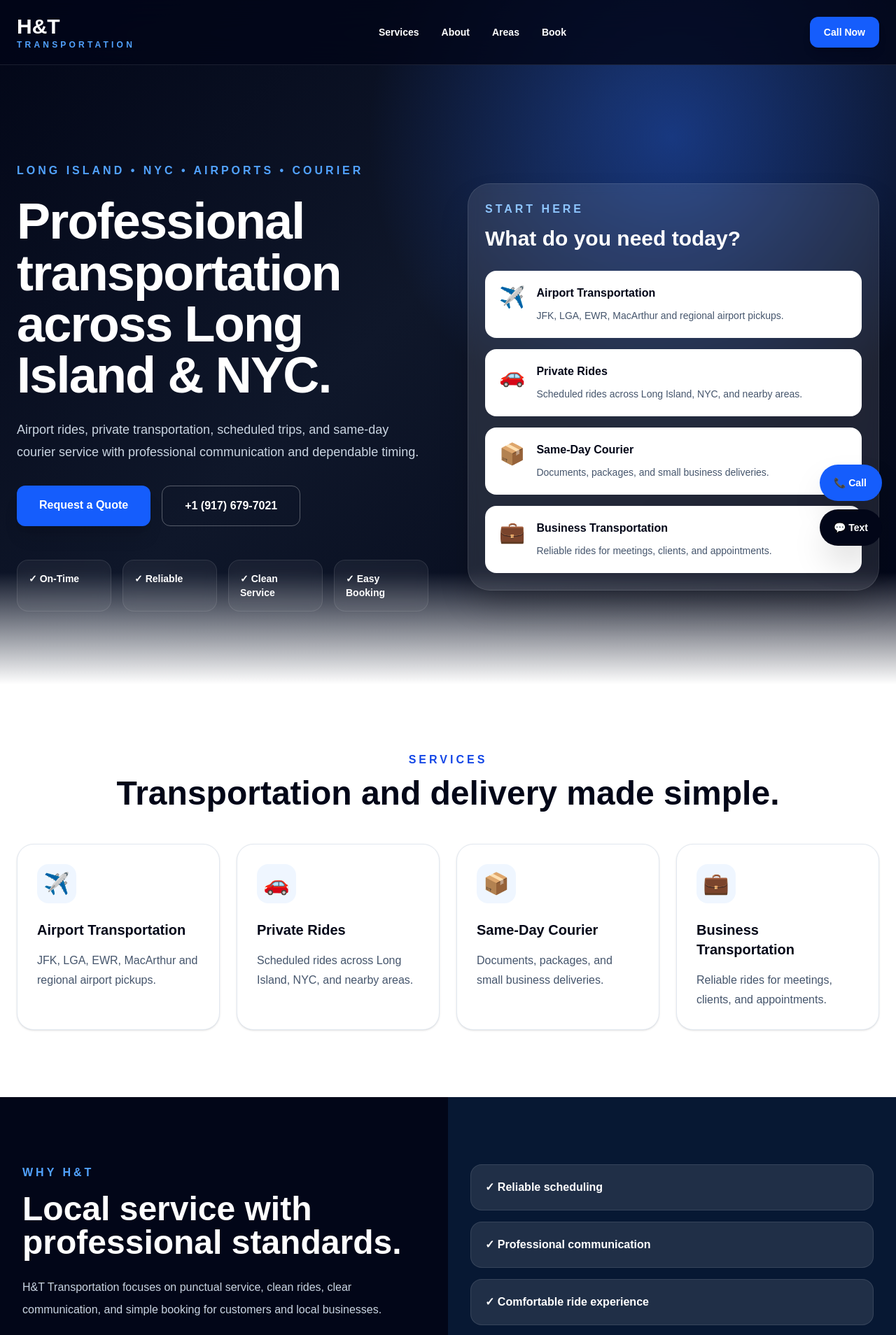
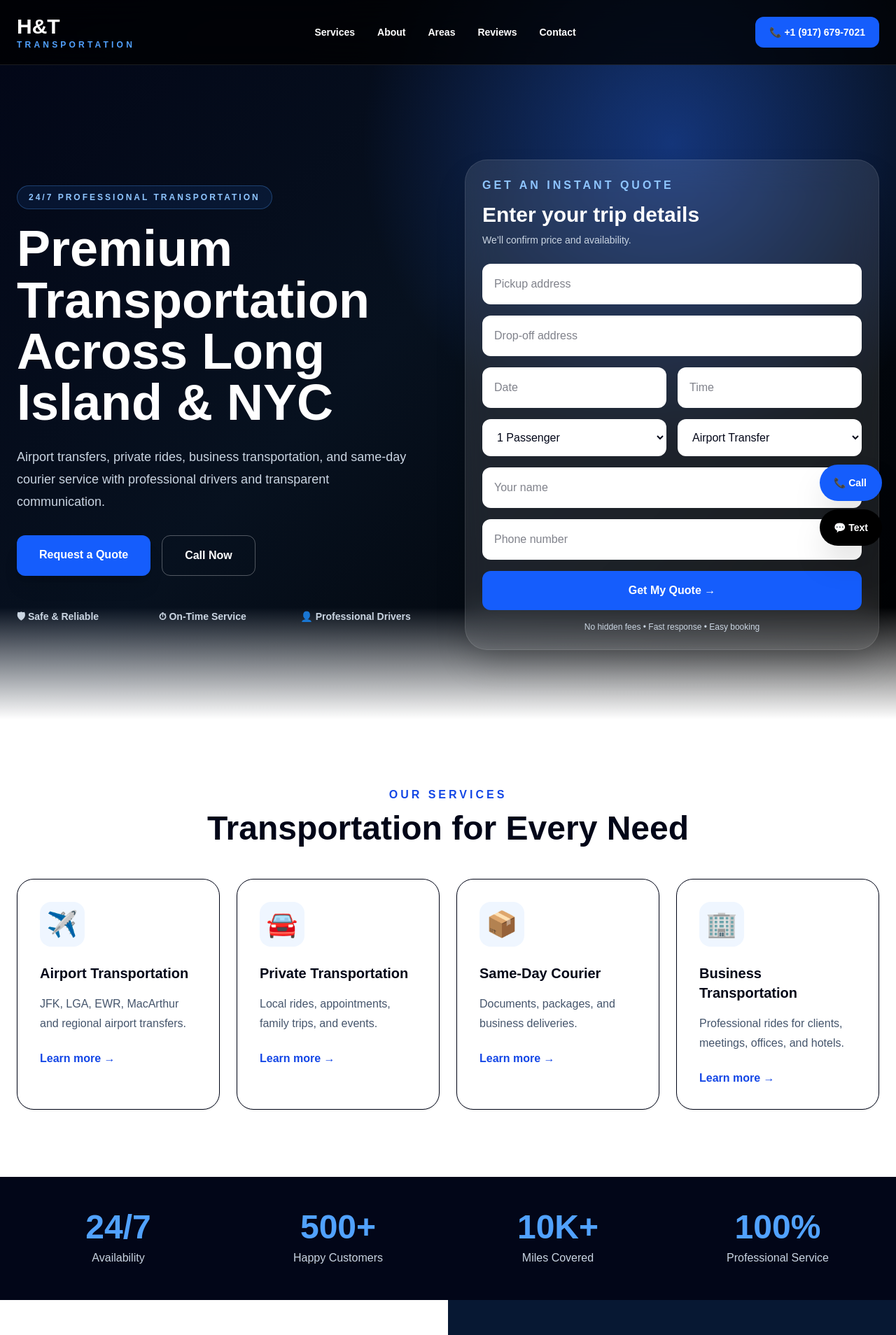
Before and after one commit to handttransportation/handttransportation, a Next.js app: page / in a window 1280 px wide. Shown: the top 1908 px of the page at 70% size. Built offline with nearby package versions, Linux system fonts and the light colour scheme.

Commit message:
Update website layout

```diff
--- a/app/page.tsx
+++ b/app/page.tsx
@@ -3,55 +3,54 @@ const displayPhone = "+1 (917) 679-7021";
 const email = "httransportationi@gmail.com";
 
 const services = [
-  ["✈️", "Airport Transportation", "JFK, LGA, EWR, MacArthur and regional airport pickups."],
-  ["🚗", "Private Rides", "Scheduled rides across Long Island, NYC, and nearby areas."],
-  ["📦", "Same-Day Courier", "Documents, packages, and small business deliveries."],
-  ["💼", "Business Transportation", "Reliable rides for meetings, clients, and appointments."],
+  ["✈️", "Airport Transportation", "JFK, LGA, EWR, MacArthur and regional airport transfers."],
+  ["🚘", "Private Transportation", "Local rides, appointments, family trips, and events."],
+  ["📦", "Same-Day Courier", "Documents, packages, and business deliveries."],
+  ["🏢", "Business Transportation", "Professional rides for clients, meetings, offices, and hotels."],
 ];
 
-const areas = ["Long Island", "NYC", "JFK", "LGA", "EWR", "MacArthur"];
+const areas = ["Long Island", "NYC", "JFK", "LGA", "EWR", "MacArthur", "Queens", "Brooklyn", "Nassau", "Suffolk"];
 
 export default function Home() {
   return (
     <main className="min-h-screen bg-white text-slate-950">
-      <header className="fixed top-0 z-50 w-full border-b border-white/10 bg-slate-950/80 backdrop-blur-xl">
+      <header className="fixed top-0 z-50 w-full border-b border-white/10 bg-black/75 backdrop-blur-xl">
         <nav className="mx-auto flex max-w-7xl items-center justify-between px-6 py-5 text-white">
           <a href="#" className="leading-tight">
             <div className="text-3xl font-black">H&T</div>
-            <div className="text-xs font-black uppercase tracking-[0.35em] text-blue-400">
-              Transportation
-            </div>
+            <div className="text-xs font-black uppercase tracking-[0.35em] text-blue-400">Transportation</div>
           </a>
 
           <div className="hidden gap-8 text-sm font-bold md:flex">
-            <a href="#services" className="hover:text-blue-400">Services</a>
-            <a href="#about" className="hover:text-blue-400">About</a>
-            <a href="#areas" className="hover:text-blue-400">Areas</a>
-            <a href="#contact" className="hover:text-blue-400">Book</a>
+            <a href="#services">Services</a>
+            <a href="#about">About</a>
+            <a href="#areas">Areas</a>
+            <a href="#reviews">Reviews</a>
+            <a href="#contact">Contact</a>
           </div>
 
-          <a href={`tel:${phone}`} className="rounded-xl bg-blue-600 px-5 py-3 text-sm font-black shadow-lg hover:bg-blue-700">
-            Call Now
+          <a href={`tel:${phone}`} className="rounded-xl bg-blue-600 px-5 py-3 text-sm font-black hover:bg-blue-700">
+            📞 {displayPhone}
           </a>
         </nav>
       </header>
 
       <section className="relative overflow-hidden bg-slate-950 px-6 pt-32 text-white">
-        <div className="absolute inset-0 bg-[radial-gradient(circle_at_75%_20%,rgba(37,99,235,0.45),transparent_35%),linear-gradient(135deg,#020617_0%,#0f172a_45%,#020617_100%)]" />
+        <div className="absolute inset-0 bg-[radial-gradient(circle_at_75%_20%,rgba(37,99,235,0.45),transparent_35%),linear-gradient(135deg,#020617_0%,#07111f_45%,#000_100%)]" />
         <div className="absolute bottom-0 left-0 right-0 h-40 bg-gradient-to-t from-white to-transparent" />
 
-        <div className="relative mx-auto grid min-h-[850px] max-w-7xl gap-14 py-20 lg:grid-cols-2 lg:items-center">
+        <div className="relative mx-auto grid min-h-[900px] max-w-7xl gap-12 py-16 lg:grid-cols-2 lg:items-center">
           <div>
-            <p className="mb-6 font-black uppercase tracking-[0.25em] text-blue-400">
-              Long Island • NYC • Airports • Courier
+            <p className="mb-5 inline-flex rounded-full border border-blue-400/30 bg-blue-500/10 px-4 py-2 text-xs font-black uppercase tracking-[0.25em] text-blue-300">
+              24/7 Professional Transportation
             </p>
 
-            <h1 className="text-5xl font-black leading-[1.02] tracking-tight md:text-7xl">
-              Professional transportation across Long Island & NYC.
+            <h1 className="text-5xl font-black leading-[1.02] md:text-7xl">
+              Premium Transportation Across Long Island & NYC
             </h1>
 
             <p className="mt-6 max-w-xl text-lg leading-8 text-slate-300">
-              Airport rides, private transportation, scheduled trips, and same-day courier service with professional communication and dependable timing.
+              Airport transfers, private rides, business transportation, and same-day courier service with professional drivers and transparent communication.
             </p>
 
             <div className="mt-8 flex flex-col gap-4 sm:flex-row">
@@ -59,137 +58,157 @@ export default function Home() {
                 Request a Quote
               </a>
               <a href={`tel:${phone}`} className="rounded-xl border border-white/30 px-8 py-4 text-center font-black hover:bg-white hover:text-slate-950">
-                {displayPhone}
+                Call Now
               </a>
             </div>
 
-            <div className="mt-12 grid grid-cols-2 gap-4 md:grid-cols-4">
-              {["On-Time", "Reliable", "Clean Service", "Easy Booking"].map((item) => (
-                <div key={item} className="rounded-2xl border border-white/10 bg-white/5 p-4 text-sm font-bold backdrop-blur">
-                  ✓ {item}
-                </div>
+            <div className="mt-12 grid grid-cols-3 gap-4 text-sm font-bold text-slate-300">
+              <div>🛡 Safe & Reliable</div>
+              <div>⏱ On-Time Service</div>
+              <div>👤 Professional Drivers</div>
+            </div>
+          </div>
+
+          <form id="contact" className="rounded-[2rem] border border-white/10 bg-white/10 p-6 shadow-2xl backdrop-blur-xl">
+            <p className="font-black uppercase tracking-[0.25em] text-blue-300">Get an instant quote</p>
+            <h2 className="mt-3 text-3xl font-black">Enter your trip details</h2>
+            <p className="mt-2 text-sm text-slate-300">We’ll confirm price and availability.</p>
+
+            <div className="mt-6 grid gap-4">
+              <input className="rounded-xl border border-white/10 bg-white p-4 text-slate-950 outline-none" placeholder="Pickup address" />
+              <input className="rounded-xl border border-white/10 bg-white p-4 text-slate-950 outline-none" placeholder="Drop-off address" />
+
+              <div className="grid gap-4 sm:grid-cols-2">
+                <input className="rounded-xl border border-white/10 bg-white p-4 text-slate-950 outline-none" placeholder="Date" />
+                <input className="rounded-xl border border-white/10 bg-white p-4 text-slate-950 outline-none" placeholder="Time" />
+              </div>
+
+              <div className="grid gap-4 sm:grid-cols-2">
+                <select className="rounded-xl border border-white/10 bg-white p-4 text-slate-950 outline-none">
+                  <option>1 Passenger</option>
+                  <option>2 Passengers</option>
+                  <option>3 Passengers</option>
+                  <option>4 Passengers</option>
+                </select>
+
+                <select className="rounded-xl border border-white/10 bg-white p-4 text-slate-950 outline-none">
+                  <option>Airport Transfer</option>
+                  <option>Private Ride</option>
+                  <option>Courier Delivery</option>
+                  <option>Business Transportation</option>
+                </select>
+              </div>
+
+              <input className="rounded-xl border border-white/10 bg-white p-4 text-slate-950 outline-none" placeholder="Your name" />
+              <input className="rounded-xl border border-white/10 bg-white p-4 text-slate-950 outline-none" placeholder="Phone number" />
+
+              <button className="rounded-xl bg-blue-600 p-4 font-black text-white hover:bg-blue-700">
+                Get My Quote →
+              </button>
+
+              <p className="text-center text-xs text-slate-300">
+                No hidden fees • Fast response • Easy booking
+              </p>
+            </div>
+          </form>
+        </div>
+      </section>
+
+      <section id="services" className="px-6 py-24">
+        <div className="mx-auto max-w-7xl">
+          <p className="text-center font-black uppercase tracking-[0.25em] text-blue-700">Our Services</p>
+          <h2 className="mt-3 text-center text-4xl font-black md:text-5xl">Transportation for Every Need</h2>
+
+          <div className="mt-12 grid gap-6 md:grid-cols-2 lg:grid-cols-4">
+            {services.map(([icon, title, text]) => (
+              <div key={title} className="rounded-3xl border bg-white p-8 shadow-sm transition hover:-translate-y-1 hover:shadow-xl">
+                <div className="mb-6 flex h-16 w-16 items-center justify-center rounded-2xl bg-blue-50 text-4xl">{icon}</div>
+                <h3 className="text-xl font-black">{title}</h3>
+                <p className="mt-4 leading-7 text-slate-600">{text}</p>
+                <a href="#contact" className="mt-6 inline-block font-black text-blue-700">Learn more →</a>
+              </div>
+            ))}
+          </div>
+        </div>
+      </section>
+
+      <section className="bg-slate-950 px-6 py-12 text-white">
+        <div className="mx-auto grid max-w-7xl gap-6 text-center md:grid-cols-4">
+          {[
+            ["24/7", "Availability"],
+            ["500+", "Happy Customers"],
+            ["10K+", "Miles Covered"],
+            ["100%", "Professional Service"],
+          ].map(([big, small]) => (
+            <div key={big}>
+              <div className="text-5xl font-black text-blue-400">{big}</div>
+              <p className="mt-2 text-slate-300">{small}</p>
+            </div>
+          ))}
+        </div>
+      </section>
+
+      <section id="about" className="grid lg:grid-cols-2">
+        <div className="bg-white px-6 py-24">
+          <div className="mx-auto max-w-xl">
+            <p className="font-black uppercase tracking-[0.25em] text-blue-700">Why Choose H&T</p>
+            <h2 className="mt-4 text-4xl font-black md:text-5xl">Local Service. Premium Standards.</h2>
+            <div className="mt-8 grid gap-4">
+              {["Professional & courteous service", "Clean, comfortable rides", "Punctual and reliable scheduling", "Transparent communication", "Available by request"].map((item) => (
+                <p key={item} className="font-bold">✅ {item}</p>
               ))}
             </div>
           </div>
+        </div>
 
-          <div className="rounded-[2rem] border border-white/10 bg-white/10 p-6 shadow-2xl backdrop-blur">
-            <p className="font-black uppercase tracking-[0.25em] text-blue-300">Start Here</p>
-            <h2 className="mt-3 text-3xl font-black">What do you need today?</h2>
-
-            <div className="mt-7 grid gap-4">
-              {services.map(([icon, title, text]) => (
-                <a key={title} href="#contact" className="rounded-2xl bg-white p-5 text-slate-950 transition hover:-translate-y-1 hover:shadow-2xl">
-                  <div className="flex gap-4">
-                    <div className="text-3xl">{icon}</div>
-                    <div>
-                      <h3 className="font-black">{title}</h3>
-                      <p className="mt-2 text-sm leading-6 text-slate-600">{text}</p>
-                    </div>
-                  </div>
-                </a>
+        <div className="bg-[#071833] px-6 py-24 text-white">
+          <div className="mx-auto max-w-xl rounded-[2rem] border border-white/10 bg-white/10 p-8">
+            <h3 className="text-2xl font-black">Popular Routes</h3>
+            <div className="mt-6 grid gap-4 text-sm">
+              {["Long Island → JFK Airport", "Queens → LaGuardia Airport", "Suffolk → Newark Airport", "Nassau → Manhattan", "MacArthur Airport Transfers"].map((route) => (
+                <div key={route} className="rounded-xl bg-white/10 p-4 font-bold">📍 {route}</div>
               ))}
             </div>
           </div>
         </div>
       </section>
 
-      <section id="services" className="bg-white px-6 py-24">
+      <section id="areas" className="bg-slate-50 px-6 py-24">
         <div className="mx-auto max-w-7xl">
-          <p className="text-center font-black uppercase tracking-[0.25em] text-blue-700">Services</p>
-          <h2 className="mt-3 text-center text-4xl font-black md:text-5xl">
-            Transportation and delivery made simple.
-          </h2>
+          <p className="font-black uppercase tracking-[0.25em] text-blue-700">Service Areas</p>
+          <h2 className="mt-4 text-4xl font-black md:text-5xl">We’ve Got You Covered</h2>
 
-          <div className="mt-12 grid gap-6 md:grid-cols-2 lg:grid-cols-4">
-            {services.map(([icon, title, text]) => (
-              <div key={title} className="rounded-3xl border border-slate-200 bg-white p-7 shadow-sm transition hover:-translate-y-1 hover:shadow-xl">
-                <div className="mb-6 flex h-14 w-14 items-center justify-center rounded-2xl bg-blue-50 text-3xl">
-                  {icon}
-                </div>
-                <h3 className="text-xl font-black">{title}</h3>
-                <p className="mt-4 leading-7 text-slate-600">{text}</p>
+          <div className="mt-10 grid gap-4 sm:grid-cols-2 lg:grid-cols-5">
+            {areas.map((area) => (
+              <div key={area} className="rounded-2xl border bg-white p-5 text-center font-black shadow-sm">
+                {area}
               </div>
             ))}
           </div>
         </div>
       </section>
 
-      <section id="about" className="grid lg:grid-cols-2">
-        <div className="bg-slate-950 px-6 py-24 text-white">
-          <div className="mx-auto max-w-xl">
-            <p className="font-black uppercase tracking-[0.25em] text-blue-400">Why H&T</p>
-            <h2 className="mt-4 text-4xl font-black md:text-5xl">
-              Local service with professional standards.
-            </h2>
-            <p className="mt-6 leading-8 text-slate-300">
-              H&T Transportation focuses on punctual service, clean rides, clear communication, and simple booking for customers and local businesses.
-            </p>
-          </div>
-        </div>
+      <section id="reviews" className="bg-slate-950 px-6 py-24 text-white">
+        <div className="mx-auto max-w-7xl">
+          <p className="text-center font-black uppercase tracking-[0.25em] text-blue-400">Customer Reviews</p>
+          <h2 className="mt-3 text-center text-4xl font-black">What Our Customers Say</h2>
 
-        <div className="bg-[#071833] px-6 py-24 text-white">
-          <div className="mx-auto grid max-w-xl gap-4">
-            {["Reliable scheduling", "Professional communication", "Comfortable ride experience", "Transportation + courier service"].map((item) => (
-              <div key={item} className="rounded-2xl border border-white/10 bg-white/10 p-5 font-black">
-                ✓ {item}
+          <div className="mt-12 grid gap-6 md:grid-cols-3">
+            {[
+              "Excellent service from start to finish. On time, professional, and comfortable.",
+              "Best airport service I’ve used. Clean vehicle and great communication.",
+              "Reliable, safe, and hassle-free. They handled our delivery perfectly.",
+            ].map((review) => (
+              <div key={review} className="rounded-3xl border border-white/10 bg-white/10 p-7">
+                <div className="text-yellow-400">★★★★★</div>
+                <p className="mt-4 leading-7 text-slate-200">{review}</p>
               </div>
             ))}
           </div>
         </div>
       </section>
 
-      <section id="areas" className="bg-slate-50 px-6 py-24">
-        <div className="mx-auto max-w-7xl">
-          <p className="font-black uppercase tracking-[0.25em] text-blue-700">Areas We Serve</p>
-          <h2 className="mt-4 text-4xl font-black md:text-5xl">Serving key routes and airports.</h2>
-
-          <div className="mt-10 grid gap-4 sm:grid-cols-2 lg:grid-cols-3">
-            {areas.map((area) => (
-              <div key={area} className="rounded-2xl border bg-white p-5 font-black shadow-sm">
-                📍 {area}
-              </div>
-            ))}
-          </div>
-        </div>
-      </section>
-
-      <section id="contact" className="bg-white px-6 py-24">
-        <div className="mx-auto grid max-w-7xl gap-10 lg:grid-cols-[0.8fr_1.2fr]">
-          <div>
-            <p className="font-black uppercase tracking-[0.25em] text-blue-700">Request Booking</p>
-            <h2 className="mt-4 text-4xl font-black md:text-5xl">Tell us what you need.</h2>
-            <p className="mt-5 leading-8 text-slate-600">
-              Submit your request and we’ll confirm availability, timing, and pricing.
-            </p>
-
-            <div className="mt-8 space-y-4">
-              <p className="font-black">📞 Call or Text: {displayPhone}</p>
-              <p className="font-black">✉️ {email}</p>
-            </div>
-          </div>
-
-          <form className="grid gap-4 rounded-[2rem] bg-slate-50 p-6 shadow-xl md:grid-cols-2">
-            <input className="rounded-xl border p-4 outline-none focus:border-blue-700" placeholder="Full name" />
-            <input className="rounded-xl border p-4 outline-none focus:border-blue-700" placeholder="Phone number" />
-            <input className="rounded-xl border p-4 outline-none focus:border-blue-700" placeholder="Pickup location" />
-            <input className="rounded-xl border p-4 outline-none focus:border-blue-700" placeholder="Drop-off location" />
-            <input className="rounded-xl border p-4 outline-none focus:border-blue-700" placeholder="Date & time" />
-            <select className="rounded-xl border p-4 outline-none focus:border-blue-700">
-              <option>Service Type</option>
-              <option>Airport Transportation</option>
-              <option>Private Ride</option>
-              <option>Same-Day Courier</option>
-              <option>Business Transportation</option>
-            </select>
-            <textarea className="min-h-32 rounded-xl border p-4 outline-none focus:border-blue-700 md:col-span-2" placeholder="Additional details" />
-            <button className="rounded-xl bg-blue-700 p-4 font-black text-white hover:bg-blue-800 md:col-span-2">
-              Request Quote →
-            </button>
-          </form>
-        </div>
-      </section>
-
-      <footer className="bg-slate-950 px-6 py-12 text-white">
+      <footer className="bg-black px-6 py-12 text-white">
         <div className="mx-auto grid max-w-7xl gap-10 md:grid-cols-4">
           <div>
             <div className="text-3xl font-black">H&T</div>
@@ -204,24 +223,25 @@ export default function Home() {
             <div className="mt-4 grid gap-2 text-sm text-slate-300">
               <a href="#services">Services</a>
               <a href="#about">About</a>
-              <a href="#areas">Areas</a>
+              <a href="#areas">Service Areas</a>
               <a href="#contact">Contact</a>
             </div>
           </div>
 
           <div>
-            <h3 className="font-black text-blue-400">Contact</h3>
+            <h3 className="font-black text-blue-400">Contact Info</h3>
             <div className="mt-4 grid gap-2 text-sm text-slate-300">
-              <p>{displayPhone}</p>
-              <p>{email}</p>
-              <p>Mon–Sun: 6:00 AM – 10:00 PM</p>
+              <p>📞 {displayPhone}</p>
+              <p>✉️ {email}</p>
+              <p>⏱ Available by request</p>
             </div>
           </div>
 
           <div>
-            <h3 className="font-black text-blue-400">Book Fast</h3>
+            <h3 className="font-black text-blue-400">Book Now</h3>
+            <p className="mt-4 text-sm text-slate-400">Call or text to book your next ride.</p>
             <a href={`tel:${phone}`} className="mt-4 inline-block rounded-xl bg-blue-600 px-5 py-3 text-sm font-black">
-              Call Now
+              Call {displayPhone}
             </a>
           </div>
         </div>
@@ -235,7 +255,7 @@ export default function Home() {
         <a href={`tel:${phone}`} className="rounded-full bg-blue-600 px-5 py-4 text-sm font-black text-white shadow-2xl">
           📞 Call
         </a>
-        <a href={`sms:${phone}`} className="rounded-full bg-slate-950 px-5 py-4 text-sm font-black text-white shadow-2xl">
+        <a href={`sms:${phone}`} className="rounded-full bg-black px-5 py-4 text-sm font-black text-white shadow-2xl">
           💬 Text
         </a>
       </div>
```
